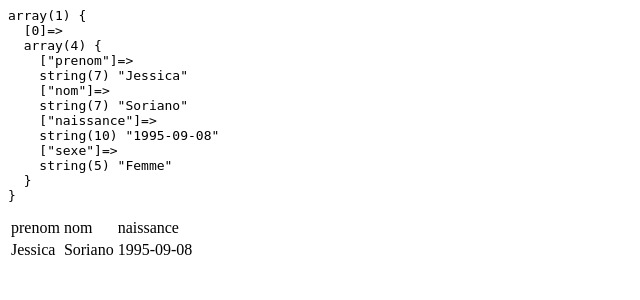
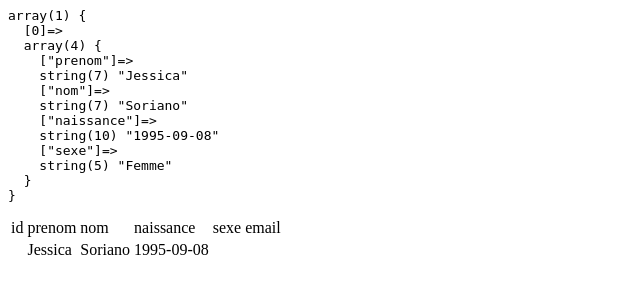
Before and after one commit to laura-scognamiglio/runtrack2, a PHP site: page / in a window 1280 px wide. Shown: the top 300 px of the page, without its empty margins (0-640 px from the left). Run offline with PHP 8.4, Linux system fonts and the light colour scheme; data comes from the database, SQL or seed files in the repository.

Commit message:
job03 rectif

```diff
--- a/jour09/job03/index.php
+++ b/jour09/job03/index.php
@@ -14,18 +14,24 @@ echo '</pre>';
 
     <thead>
         <tr>
+            <td>id</td>
             <td>prenom</td>
             <td>nom</td>
             <td>naissance</td>
+            <td>sexe</td>
+            <td>email</td>
 
         </tr>
     </thead>
     <tbody>
     <?php foreach($student as $students): ?>
         <tr>
+            <td></td>
             <td><?=$students['prenom'];?></td>
             <td><?=$students['nom'];?></td>
             <td><?=$students['naissance'];?></td>
+            <td></td>
+            <td></td>
 
         </tr>
     <?php endforeach;?>
```
